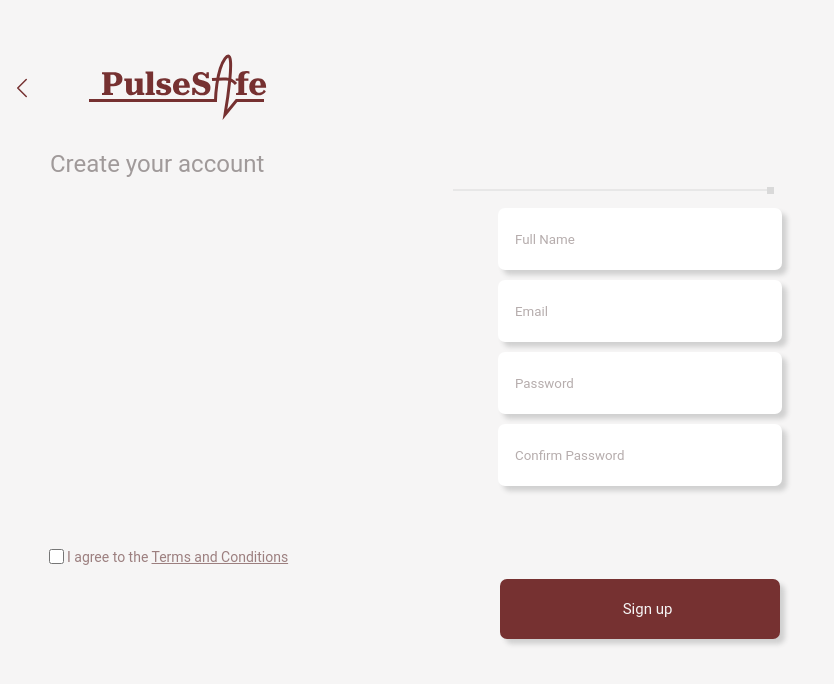
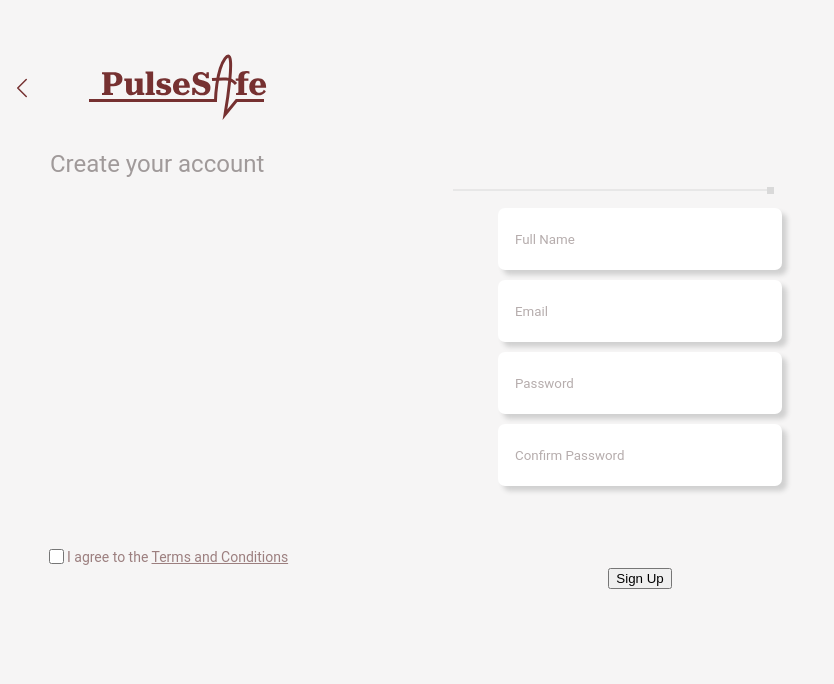
Before and after one commit to 4shlyn/pulsesafe, a React (Create React App) app in the folder client/: page /signup in a window 1280 px wide. Shown: the top 684 px of the page, without its empty margins (0-834 px from the left). Built offline with nearby package versions, Linux system fonts and the light colour scheme; no server answers.

Commit message:
Update signupform.js

```diff
--- a/client/src/components/signupform.js
+++ b/client/src/components/signupform.js
@@ -1,15 +1,44 @@
 import './signup.css';
+import React from 'react';
 const SignupForm = () => {
+    const [name,setName] = React.useState("");
+    const [email,setEmail] = React.useState("");
+    const [password,setPassword] = React.useState("");
+    const rawResponse = () => {
+        console.log('Making a request');
+        fetch('http://localhost:3001/post/signup', {
+          method: 'POST',
+          headers: {
+            'Accept': 'application/json',
+            'Content-Type': 'application/json',
+          },
+          body: JSON.stringify({ name: name, email: email, password: password}),
+        })
+          .then((res) =>
+            res
+              .json()
+              .then((data) => {
+                console.log('Got the response = ', data);
+              })
+              .catch((error) =>
+                console.log('Error occured while parsing json = ', error.message)
+              )
+          )
+          .catch((error) => {
+            console.log('Error while trying to make request: ', error.message);
+          });
+      };
+
     return (
-        <form>
+        <div>
         <div className='input-signup'>
-            <input type="text" placeholder="Full Name" id="name" required></input>
+            <input type="text" placeholder="Full Name" id="name" required onChange = {(e) => setName(e.target.value)}></input>
         </div>
         <div className='input-signup'>
-            <input type="email" placeholder="Email" id="mail" required></input>
+            <input type="email" placeholder="Email" id="mail" required onChange = {(e) => setEmail(e.target.value)}></input>
         </div>
         <div className='input-signup'>
-            <input type="password" placeholder="Password" id="pass" required></input>
+            <input type="password" placeholder="Password" id="pass" required onChange = {(e) => setPassword(e.target.value)}></input>
         </div>
         <div className='pass-confirm'>
             <input type="password" placeholder="Confirm Password" id="pass2" required></input>
@@ -19,10 +48,13 @@ const SignupForm = () => {
             <div>I agree to the <a href="">Terms and Conditions</a></div>
         </div>
         <div className="SignUpButton">
-            <input type="submit" value="Sign up" id="sign"></input>
+            <button id="sign" onClick = {rawResponse}>Sign Up</button>
         </div>
-        </form>
+        </div>
      );
 }
 
+
+
+
 export default SignupForm;
```
